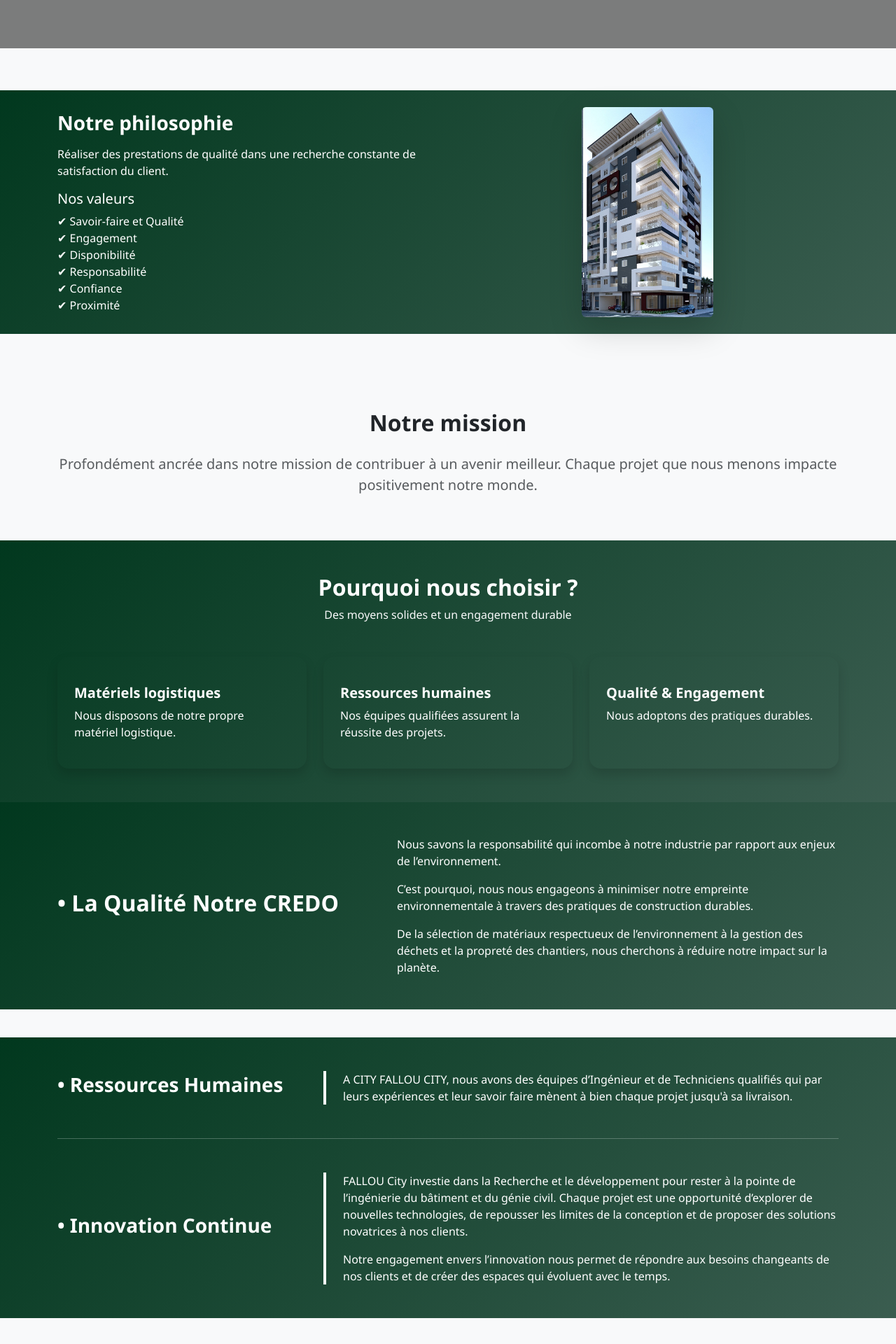
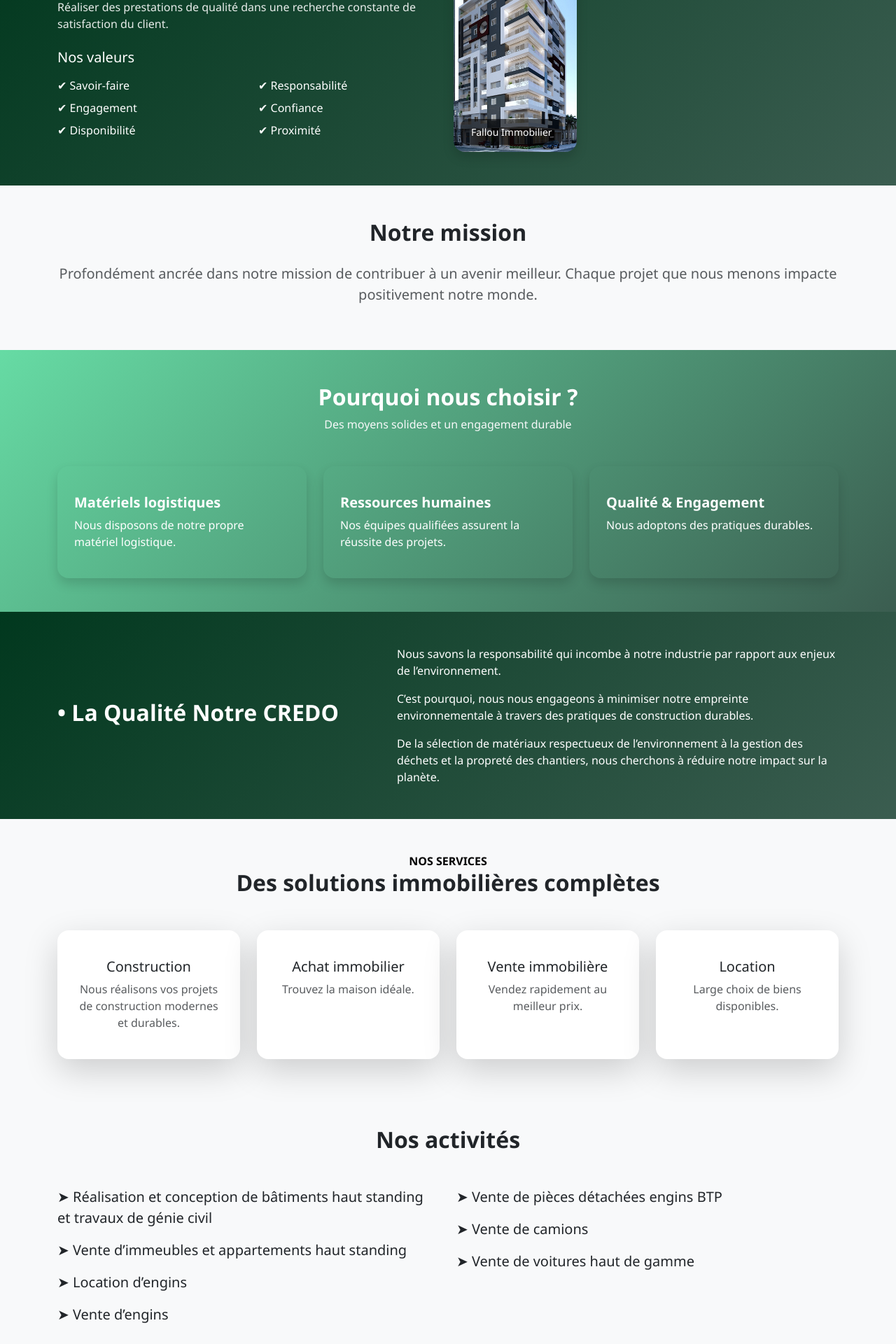
Before and after one commit to smsow76-cmd/falloucity-site, a Django app: page / in a window 1280 px wide. Shown: the part 1934-3854 px from the top of the page at 70% size. Run offline with Django 5.2, Linux system fonts and the light colour scheme.

Commit message:
changement

```diff
--- a/templates/base.html
+++ b/templates/base.html
@@ -15,6 +15,7 @@
     <title>Fallou City</title>
     <meta name="viewport" content="width=device-width, initial-scale=1">
 
+    <link rel="icon" type="image/png" href="{% static 'images/logo.png' %}">
     <link href="https://cdn.jsdelivr.net/npm/bootstrap@5.3.0/dist/css/bootstrap.min.css" rel="stylesheet">
     <link rel="stylesheet" href="https://cdnjs.cloudflare.com/ajax/libs/font-awesome/6.5.0/css/all.min.css">
 
--- a/templates/index.html
+++ b/templates/index.html
@@ -18,10 +54,11 @@
   <div class="carousel-text text-center text-white">
     <h1 class="fw-bold">Fallou City</h1>
     <p>Découvrez nos biens de rêve</p>
-    <a href="{% url 'proprietes' %}" class="btn btn-primary btn-lg">
-      Voir les propriétés
+    <a href="{% url 'contact' %}" class="btn btn-primary btn-lg">
+      contactez-nous
     </a>
   </div>
+
 </section>
 <!-- ===== PRESENTATION ENTREPRISE ===== -->
 <section class="py-5 bg-light">
@@ -145,30 +182,57 @@ z-index:9999;
 
 
 
-<!-- ===== PHILOSOPHIE ET VALEURS ===== -->
-<section class="py-4 text-white hero-spacing" style="background:linear-gradient(135deg,#01381e,#3b5d50);">
+<!-- ===== PHILOSOPHIE ET VALEURS (VERSION MODERNE) ===== -->
+<section class="py-5 text-white" style="background:linear-gradient(135deg,#01381e,#3b5d50);">
   <div class="container">
-    <div class="row align-items-center g-4">
+    <div class="row align-items-center g-3">
 
+      <!-- TEXTE -->
       <div class="col-lg-6">
-        <h3 class="fw-bold mb-3">Notre philosophie</h3>
-        <p>Réaliser des prestations de qualité dans une recherche constante de satisfaction du client.</p>
+        <h3 class="fw-bold mb-3 border-start border-4 ps-3" style="border-color:#00c896;">
+          Notre philosophie
+        </h3>
 
-        <h5 class="mt-3">Nos valeurs</h5>
-        <ul class="list-unstyled mb-0">
-          <li>✔ Savoir-faire et Qualité</li>
-          <li>✔ Engagement</li>
-          <li>✔ Disponibilité</li>
-          <li>✔ Responsabilité</li>
-          <li>✔ Confiance</li>
-          <li>✔ Proximité</li>
-        </ul>
+        <p class="mb-3" style="opacity:0.9;">
+          Réaliser des prestations de qualité dans une recherche constante de satisfaction du client.
+        </p>
+
+        <h5 class="mt-4 mb-3">Nos valeurs</h5>
+
+        <div class="row">
+          <div class="col-6">
+            <p class="mb-2">✔ Savoir-faire</p>
+            <p class="mb-2">✔ Engagement</p>
+            <p class="mb-2">✔ Disponibilité</p>
+          </div>
+
+          <div class="col-6">
+            <p class="mb-2">✔ Responsabilité</p>
+            <p class="mb-2">✔ Confiance</p>
+            <p class="mb-2">✔ Proximité</p>
+          </div>
+        </div>
       </div>
 
-      <div class="col-lg-6 text-center">
-        <img src="{% static 'images/house2.jpeg' %}"
-             class="img-fluid rounded shadow-lg"
-             style="max-height:300px; object-fit:cover;">
+      <!-- IMAGE -->
+      <div class="col-lg-6">
+        <div class="position-relative">
+          <img src="{% static 'images/house2.jpeg' %}"
+              class="img-fluid rounded-4 shadow"
+              style="max-height:280px; width:auto;">
+
+          <!-- PETIT EFFET OVERLAY -->
+          <div style="
+              position:absolute;
+              bottom:10px;
+              left:10px;
+              background:rgba(0,0,0,0.6);
+              padding:8px 15px;
+              border-radius:10px;
+              font-size:14px;">
+              Fallou Immobilier
+          </div>
+        </div>
       </div>
 
     </div>
@@ -188,7 +252,7 @@ z-index:9999;
 </section>
 
 <!-- ===== NOS ENGAGEMENTS ===== -->
-<section class="py-5 text-white" style="background:linear-gradient(135deg,#01381e,#3b5d50);">
+<section class="py-5 text-white" style="background:linear-gradient(135deg,#66dba4,#3b5d50);">
   <div class="container">
 
     <div class="text-center mb-5">
@@ -258,58 +322,13 @@ z-index:9999;
 
   </div>
 </section>
-<!-- ===== NOS VALEURS SUPPLEMENTAIRES ===== -->
-<section class="py-5 text-white" style="background:linear-gradient(135deg,#01381e,#3b5d50); margin-top:40px; margin-bottom:40px;">
-<div class="container">
 
-<div class="row align-items-center mb-5">
-
-<div class="col-md-4">
-<h3 class="fw-bold">• Ressources Humaines</h3>
-</div>
-
-<div class="col-md-8">
-<div class="border-start border-4 border-white ps-4">
-<p class="mb-0">
-A CITY FALLOU CITY, nous avons des équipes d’Ingénieur et de Techniciens qualifiés qui par leurs expériences et leur savoir faire mènent à bien chaque projet jusqu'à sa livraison.
-</p>
-</div>
-</div>
-
-</div>
-
-<hr class="border-light">
-
-<div class="row align-items-center mt-5">
-
-<div class="col-md-4">
-<h3 class="fw-bold">• Innovation Continue</h3>
-</div>
-
-<div class="col-md-8">
-<div class="border-start border-4 border-white ps-4">
-
-<p>
-FALLOU City investie dans la Recherche et le développement pour rester à la pointe de l’ingénierie du bâtiment et du génie civil. Chaque projet est une opportunité d’explorer de nouvelles technologies, de repousser les limites de la conception et de proposer des solutions novatrices à nos clients.
-</p>
-
-<p class="mb-0">
-Notre engagement envers l’innovation nous permet de répondre aux besoins changeants de nos clients et de créer des espaces qui évoluent avec le temps.
-</p>
-
-</div>
-</div>
-
-</div>
-
-</div>
-</section>
 
 <!-- ===== NOS SERVICES ===== -->
 <section class="py-5">
     <div class="container text-center">
 
-        <span class="text-primary fw-bold">NOS SERVICES</span>
+        <span style="color: #000000;" class="fw-bold mb-5">NOS SERVICES</span>
         <h2 class="fw-bold mb-5">Des solutions immobilières complètes</h2>
 
         <div class="row g-4">
@@ -586,6 +605,55 @@ Notre engagement envers l’innovation nous permet de répondre aux besoins chan
 
   </div>
 </section>
+
+<!-- ===== NOS VALEURS SUPPLEMENTAIRES ===== -->
+<section class="py-5 text-white" style="background:linear-gradient(135deg,#01381e,#3b5d50); margin-top:40px; margin-bottom:40px;">
+<div class="container">
+
+<div class="row align-items-center mb-5">
+
+<div class="col-md-4">
+<h3 class="fw-bold">• Ressources Humaines</h3>
+</div>
+
+<div class="col-md-8">
+<div class="border-start border-4 border-white ps-4">
+<p class="mb-0">
+A FALLOU City, nous avons des équipes d’Ingénieur et de Techniciens qualifiés qui par leurs expériences et leur savoir faire mènent à bien chaque projet jusqu'à sa livraison.
+</p>
+</div>
+</div>
+
+</div>
+
+<hr class="border-light">
+
+<div class="row align-items-center mt-5">
+
+<div class="col-md-4">
+<h3 class="fw-bold">• Innovation Continue</h3>
+</div>
+
+<div class="col-md-8">
+<div class="border-start border-4 border-white ps-4">
+
+<p>
+FALLOU City investit dans la Recherche et le développement pour rester à la pointe de l’ingénierie du bâtiment et du génie civil. Chaque projet est une opportunité d’explorer de nouvelles technologies, de repousser les limites de la conception et de proposer des solutions novatrices à nos clients.
+</p>
+
+<p class="mb-0">
+Notre engagement envers l’innovation nous permet de répondre aux besoins changeants de nos clients et de créer des espaces qui évoluent avec le temps.
+</p>
+
+</div>
+</div>
+
+</div>
+
+</div>
+</section>
+
+
 <section class="video-section" onclick="openVideo2(event)" style="cursor:pointer; position:relative;">
 
   <video autoplay muted loop playsinline class="video-bg" style="width:100%; height:500px; object-fit:cover;">
--- a/templates/proprietes.html
+++ b/templates/proprietes.html
@@ -1,4 +1,7 @@
+{% extends 'base.html' %}
 {% load static %}
+{% block content %}
+
 <!DOCTYPE html>
 <html lang="fr">
 <head>
@@ -85,3 +88,4 @@
 <script src="https://cdn.jsdelivr.net/npm/bootstrap@5.3.0/dist/js/bootstrap.bundle.min.js"></script>
 </body>
 </html>
+{% endblock %}
```
Also changed, not shown: other parts of templates/index.html (+39 -2 lines), templates/contact.html (+67 -31 lines), templates/services.html (+123 -9 lines), static/css/style.css (line endings or trailing spaces), static/images/image11.png (added).
